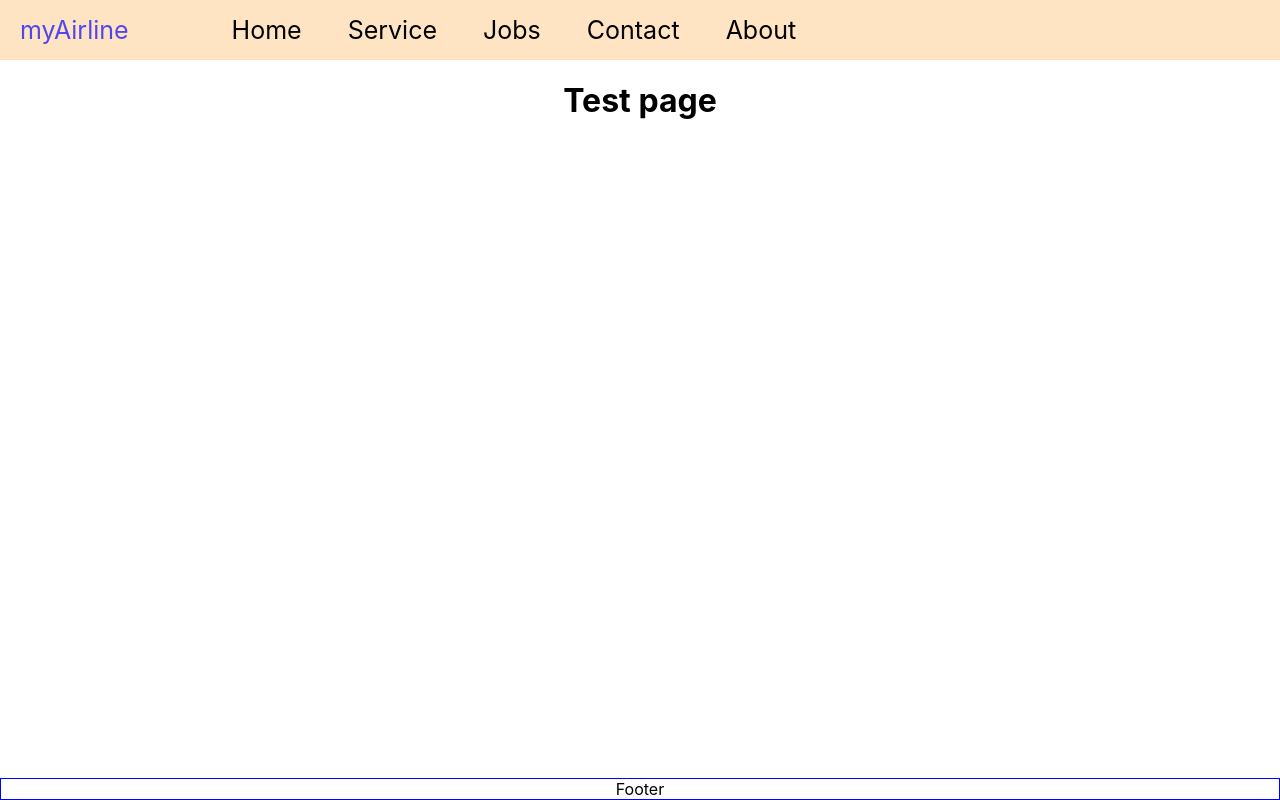
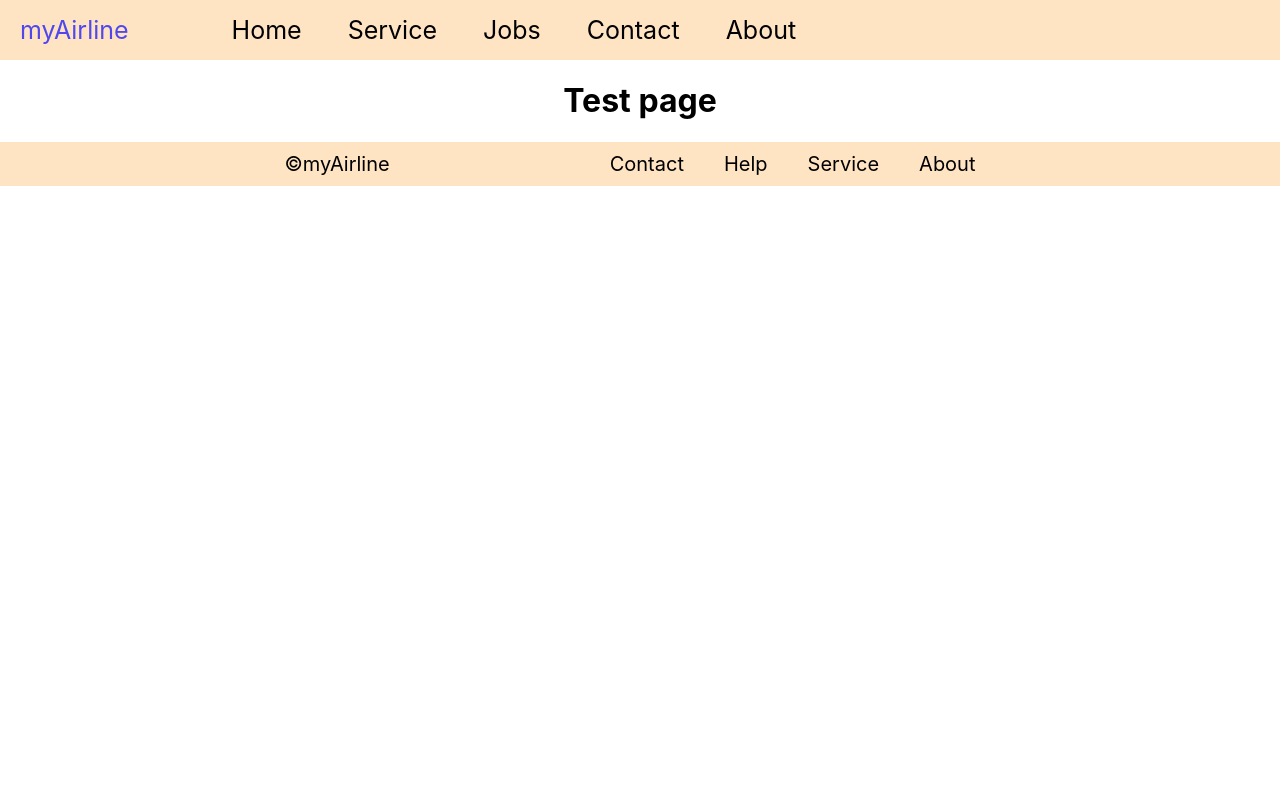
Before and after one commit to flobbe9/myAirline-frontend, a React (Create React App) app: page /test in a window 1280 px wide. Built offline with nearby package versions, Linux system fonts and the light colour scheme.

Commit message:
feat: add footer (more or less)

```diff
--- a/src/components/footer/Footer.css
+++ b/src/components/footer/Footer.css
@@ -1,9 +1,19 @@
 .Footer-container {
-    bottom: 0px;
-    position: fixed;
+    background-color: bisque;
+    padding: 10px 0px;
+    position: absolute;
+    font-size: 20px;
     width: 100%;
 }
 
 .Footer-item {
-    border: 1px solid blue;
+    color: black;
+    display: inline;
+    margin: 2px 20px;
+    text-decoration: none;
+    transition: color 0.2s;
 }
+
+.Footer-item:hover {
+    color: gray;
+}
--- a/src/components/footer/Footer.tsx
+++ b/src/components/footer/Footer.tsx
@@ -1,14 +1,28 @@
 import React from "react";
 import "./Footer.css";
+import { Link } from "react-router-dom";
 
 
 export default function Footer(props) {
 
     return (
         <div className="Footer-container">
-            <div className="Footer-item">
-                Footer
+            <div style={{display: "inline"}}>&copy;</div>
+            <div style={{display: "inline", paddingRight: "200px"}}>
+                myAirline
             </div>
+            <Link to="/contact" className="Footer-item">
+                Contact
+            </Link>
+            <Link to="/help" className="Footer-item">
+                Help
+            </Link>
+            <Link to="/service" className="Footer-item">
+                Service
+            </Link>
+            <Link to="/about" className="Footer-item">
+                About
+            </Link>
         </div>
     )
 }
```
